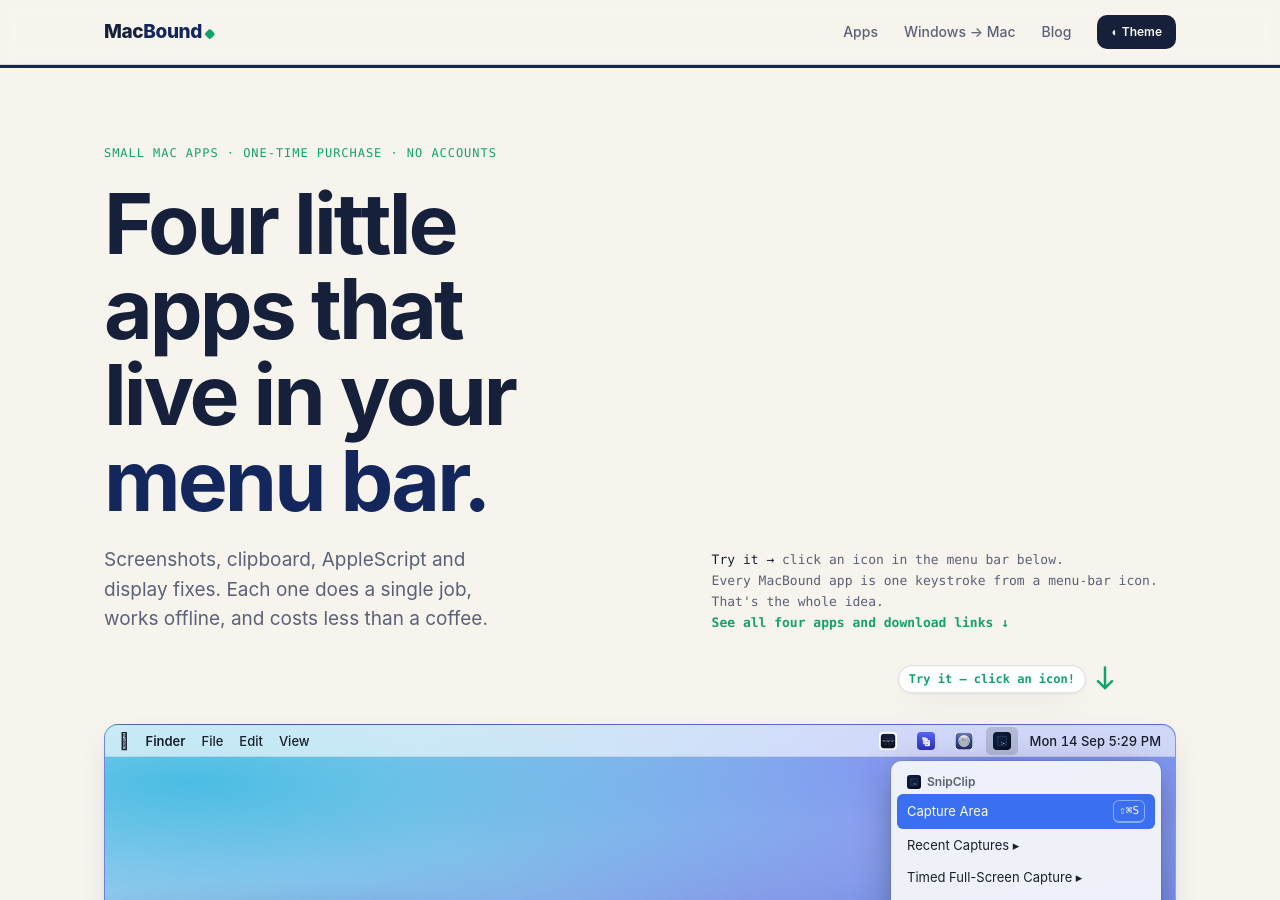
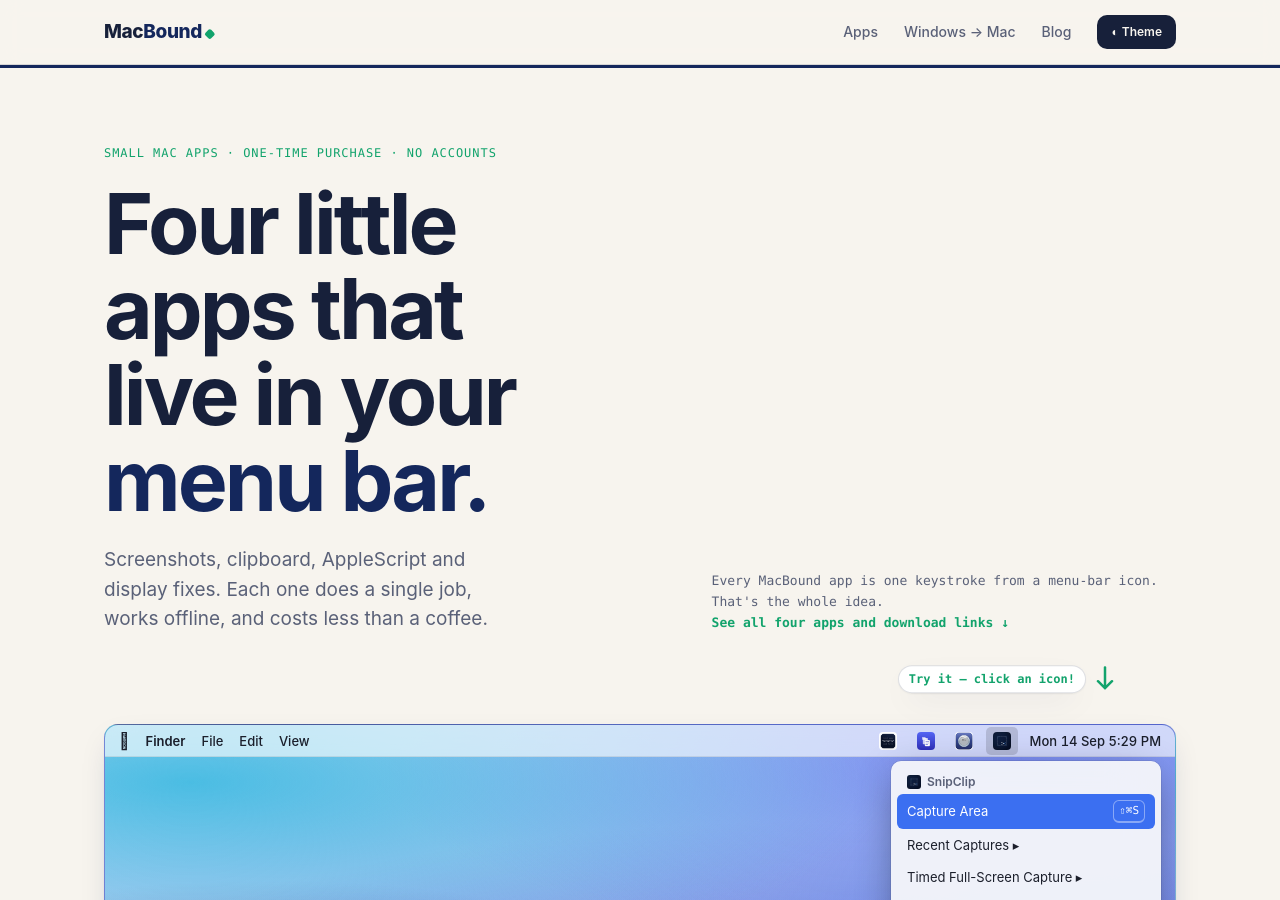
Before and after one commit to welchyuk-stack/scriptly-blog, a Jekyll site: the page built from index.md, in a window 1280 px wide and 900 px high. Built offline with Jekyll 4.4.1, drawn with Linux system fonts in a browser that asks for light colours.

Commit message:
Remove redundant 'Try it' text now that the animated callout says it
Co-Authored-By: Claude Sonnet 5 <noreply@anthropic.com>

```diff
--- a/index.md
+++ b/index.md
@@ -17,7 +17,7 @@ last_modified_at: 2026-09-14
       <p class="lede">Screenshots, clipboard, AppleScript and display fixes. Each one does a single job, works offline, and costs less than a coffee.</p>
     </div>
     <div class="hero-note">
-      <b>Try it →</b> click an icon in the menu bar below.<br>Every MacBound app is one keystroke from a menu-bar icon. That's the whole idea.<br>
+      Every MacBound app is one keystroke from a menu-bar icon. That's the whole idea.<br>
       <a class="desk-link" href="#apps">See all four apps and download links ↓</a>
     </div>
   </div>
```
